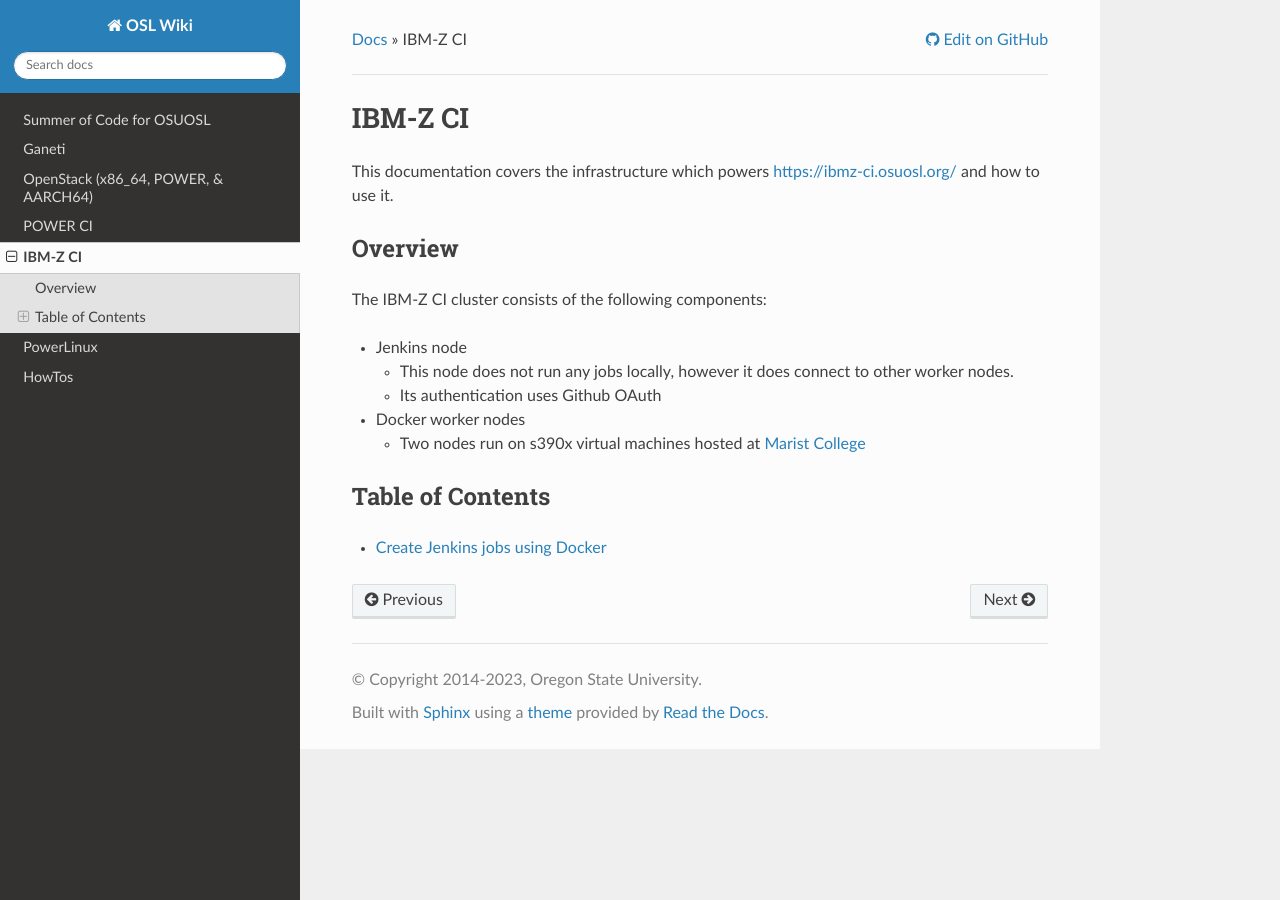
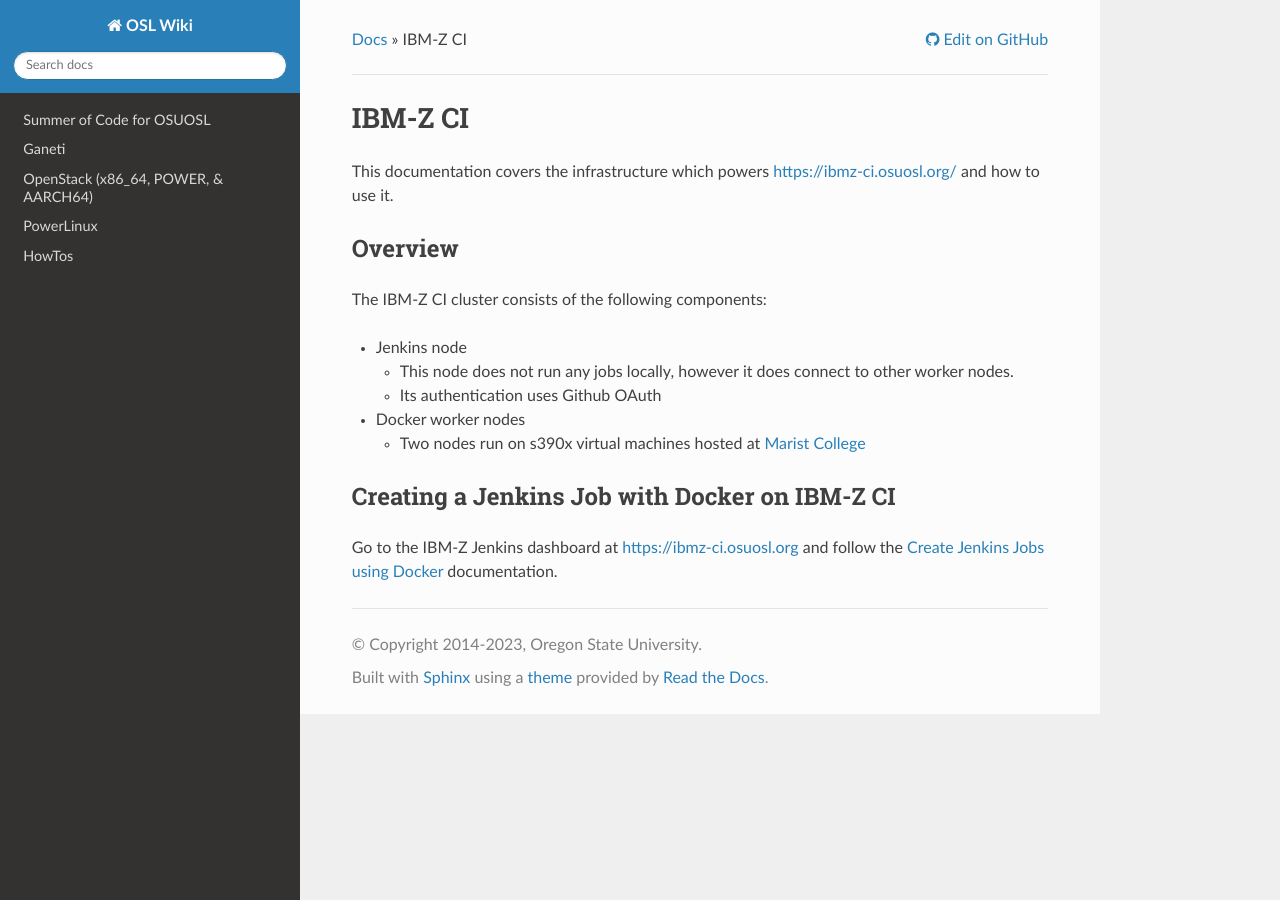
Before and after one commit to osuosl/wiki, a Sphinx documentation site: the page built from source/jenkins/ibmz.rst, in a window 1280 px wide. Built offline with Sphinx 7.4.7 and the Read the Docs theme 2.0.0, drawn with Linux system fonts in a browser that asks for light colours; pages that are not in the unit, such as notebooks, are missing from menus.

Commit message:
Moved POWER and IBM-Z to Jenkins directory and point at single Docker doc

```diff
--- a/source/ibmz-ci/index.rst
+++ b/source/jenkins/ibmz.rst
@@ -14,17 +14,14 @@
 
   - This node does not run any jobs locally, however it does connect to other worker nodes.
   - Its authentication uses Github OAuth
+
 - Docker worker nodes
 
   - Two nodes run on s390x virtual machines hosted at `Marist College`_
 
 .. _Marist College: http://www.marist.edu/
 
-Table of Contents
------------------
+Creating a Jenkins Job with Docker on IBM-Z CI
+----------------------------------------------
 
-.. toctree::
-  :maxdepth: 1
-  :glob:
-
-  *
+Go to the IBM-Z Jenkins dashboard at https://ibmz-ci.osuosl.org and follow the :ref:`jenkins_docker` documentation.
--- a/source/powerci/docker.rst
+++ b/source/jenkins/jenkins-docker.rst
@@ -1,6 +1,6 @@
-.. _powerci_docker:
+.. _jenkins_docker:
 
-Create Jenkins jobs using Docker
+Create Jenkins Jobs using Docker
 ================================
 
 This document describes how to create a Jenkins job which deploys as a Docker container on our infrastructure. We'll
@@ -89,7 +89,7 @@
 In general, the default settings should work, however there are a few advanced options you can use. You can set things
 such as:
 
-- Private docker registries
+- Private Docker registries
 - Volumes
 - Running in privileged mode
 - Setting memory limit / CPU shares
```
Also changed, not shown: source/ibmz-ci/docker.rst (deleted, +0 -113 lines), source/jenkins/powerci.rst (renamed from source/powerci/index.rst, +3 -7 lines).
